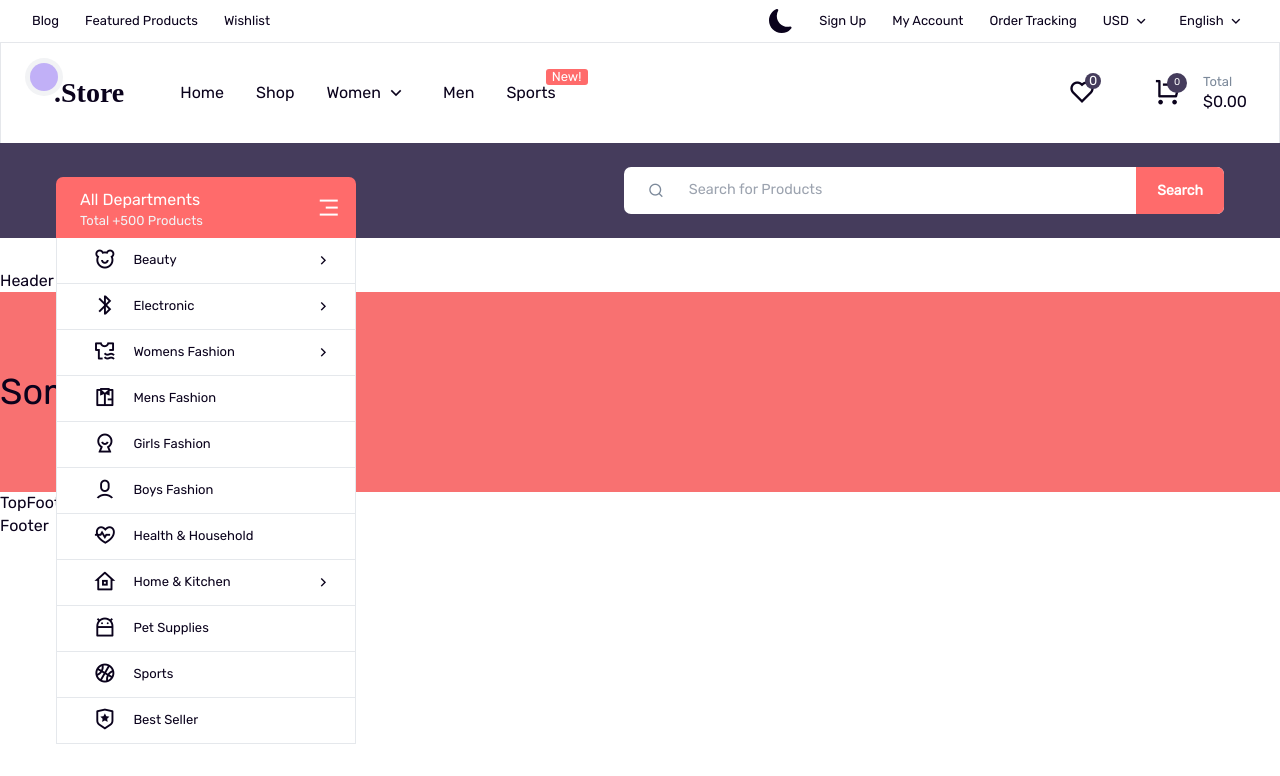
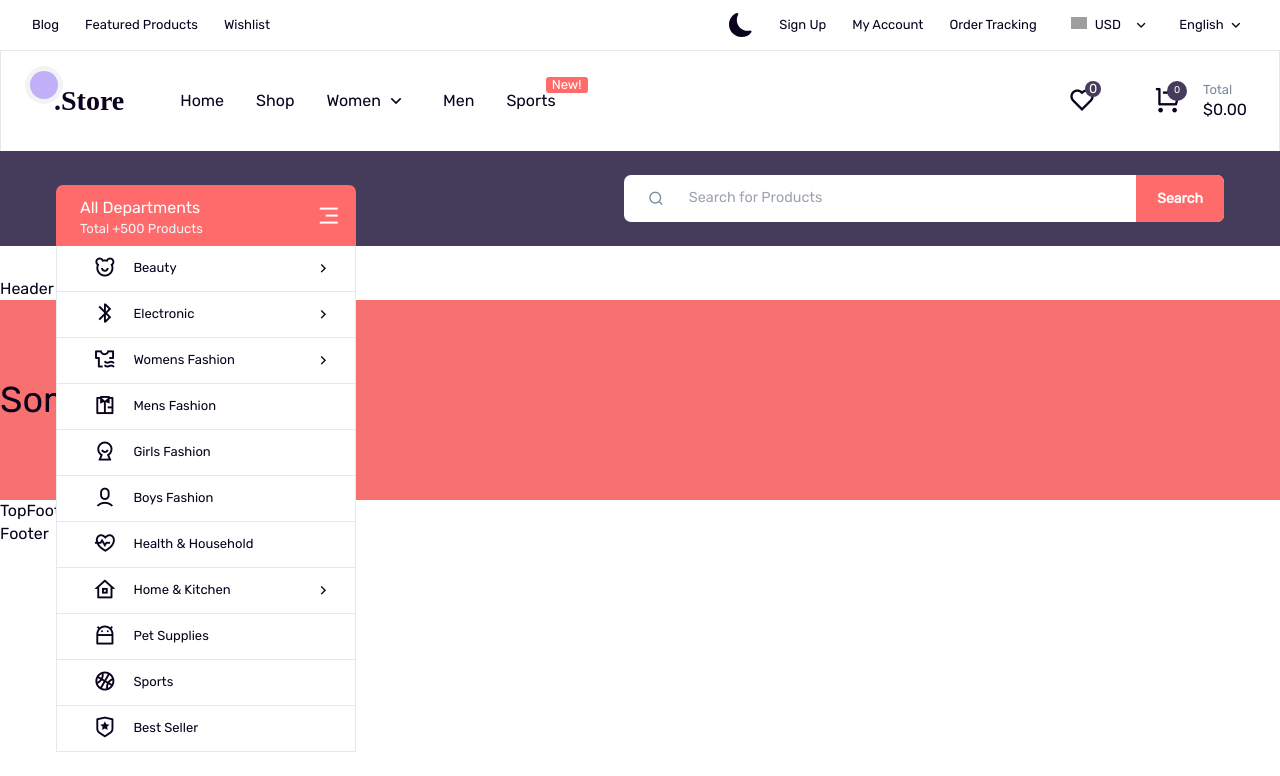
Before and after one commit to sdy2000/top-shop, a React (Vite) app: page / in a window 1280 px wide. Shown: the top 776 px of the page. Built offline with nearby package versions, Linux system fonts and the light colour scheme; grey boxes are pictures that could not be loaded.

Commit message:
Crate currency data and update top-header and currency-slice store management

```diff
--- a/src/context/features/currency/currency-slice.js
+++ b/src/context/features/currency/currency-slice.js
@@ -7,6 +7,7 @@ const initialState = () => {
       JSON.stringify({
         currency: "USD",
         symbol: "$",
+        currency_name: "United States Dollar",
         currency_image:
           "https://s2.coinmarketcap.com/static/cloud/img/fiat-flags/USD.svg",
       })
@@ -19,10 +20,19 @@ const initialState = () => {
 const currencySlice = createSlice({
   name: "currency",
   initialState,
-  reducers: {},
+  reducers: {
+    onChangeCurrency: (state, { payload }) => {
+      state.currency = payload.id;
+      state.symbol = payload.symbol;
+      state.currency_name = payload.currency_name;
+      state.currency_image = payload.image;
+
+      localStorage.setItem("currency", JSON.stringify(state));
+    },
+  },
   extraReducers: (builder) => {},
 });
 
-// export const {} = currencySlice.actions;
+export const { onChangeCurrency } = currencySlice.actions;
 
 export default currencySlice.reducer;
--- a/src/features/layouts/layout/components/theme-button.jsx
+++ b/src/features/layouts/layout/components/theme-button.jsx
@@ -6,7 +6,6 @@ const ThemeButton = () => {
   const dispatch = useDispatch();
   const { theme } = useSelector((store) => store.theme);
 
-  console.log(theme);
   return (
     <button
       className="flex justify-center items-center text-2xl"
--- /dev/null
+++ b/src/features/layouts/layout/data/currency.js
@@ -0,0 +1,40 @@
+export const currency = [
+  {
+    id: "USD",
+    currency_name: "United States Dollar",
+    symbol: "$",
+    image: "https://s2.coinmarketcap.com/static/cloud/img/fiat-flags/USD.svg",
+  },
+  {
+    id: "EUR",
+    currency_name: "Euro",
+    symbol: "€",
+    image: "https://s2.coinmarketcap.com/static/cloud/img/fiat-flags/EUR.svg",
+  },
+  {
+    id: "GBP",
+    currency_name: "Pound Sterling",
+    symbol: "£",
+    image: "https://s2.coinmarketcap.com/static/cloud/img/fiat-flags/GBP.svg",
+  },
+  {
+    id: "INR",
+    currency_name: "Indian Rupee",
+    symbol: "₹",
+    image: "https://s2.coinmarketcap.com/static/cloud/img/fiat-flags/INR.svg",
+  },
+  {
+    id: "TRY",
+    currency_name: "Turkish Lira",
+    symbol: "₺",
+    image: "https://s2.coinmarketcap.com/static/cloud/img/fiat-flags/TRY.svg",
+  },
+  {
+    id: "IRR",
+    currency_name: "Iran Rial",
+    symbol: "IRR",
+    image: "https://s2.coinmarketcap.com/static/cloud/img/fiat-flags/IRR.svg",
+  },
+];
+
+export default currency;
--- /dev/null
+++ b/src/features/layouts/layout/data/index.js
@@ -0,0 +1 @@
+export { default as currency } from "./currency";
--- a/src/features/layouts/layout/top-header.jsx
+++ b/src/features/layouts/layout/top-header.jsx
@@ -1,6 +1,12 @@
+import { useDispatch, useSelector } from "react-redux";
 import { ThemeButton } from "./components";
+import { currency } from "./data";
+import { onChangeCurrency } from "@/context/features";
 
 const TopHeader = () => {
+  const dispatch = useDispatch();
+  const currentCurrency = useSelector((store) => store.currency);
+
   return (
     <div>
       <aside className="site-off desktop-hide">
@@ -53,24 +59,41 @@ const TopHeader = () => {
                   </li>
                   <li>
                     <a href="#">
-                      USD
+                      <div className="flex justify-center items-center gap-2 px-2 py-1">
+                        <span className="h-4 w-4">
+                          <img
+                            src={currentCurrency.currency_image}
+                            alt={currentCurrency.currency_name}
+                          />
+                        </span>
+                        <span>{currentCurrency.currency}</span>
+                      </div>
                       <span className="icon-small">
                         <i className="ri-arrow-down-s-line"></i>
                       </span>
                     </a>
                     <ul>
-                      <li className="current">
-                        <a href="#">USD</a>
-                      </li>
-                      <li>
-                        <a href="#">EURO</a>
-                      </li>
-                      <li>
-                        <a href="#">GBP</a>
-                      </li>
-                      <li>
-                        <a href="#">IDR</a>
-                      </li>
+                      {currency.map((cur) => (
+                        <li
+                          className={`${
+                            cur.id === currentCurrency.currency
+                              ? "bg-slate-300"
+                              : " hover:bg-slate-200"
+                          } current duration-200`}
+                          key={cur.id}
+                        >
+                          <button
+                            title={cur.currency_name}
+                            className="flex justify-center items-center gap-2 px-2 py-1"
+                            onClick={() => dispatch(onChangeCurrency(cur))}
+                          >
+                            <span className="h-4 w-4">
+                              <img src={cur.image} alt={cur.currency_name} />
+                            </span>
+                            <span>{cur.id}</span>
+                          </button>
+                        </li>
+                      ))}
                     </ul>
                   </li>
                   <li>
```
Also changed, not shown: 1 other file (tests, documents, lock files or other folders).
